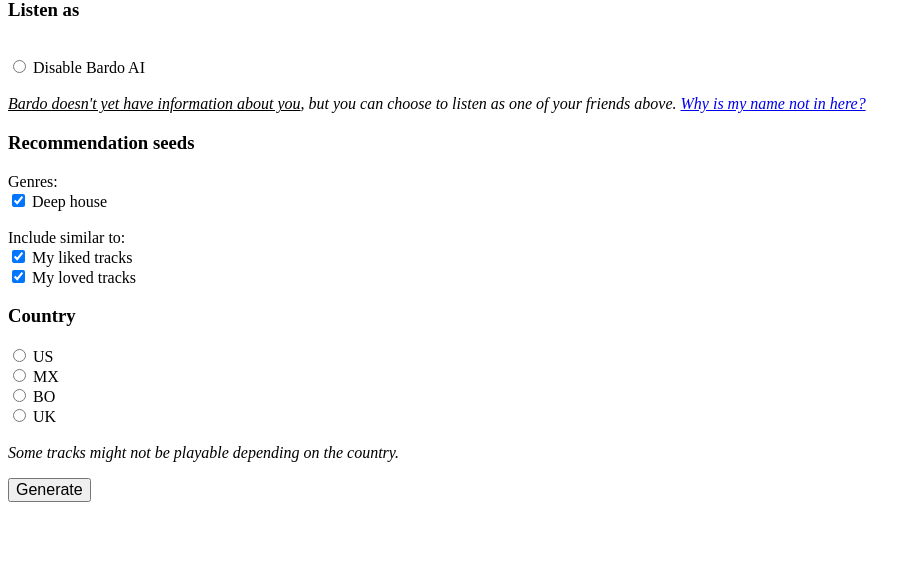
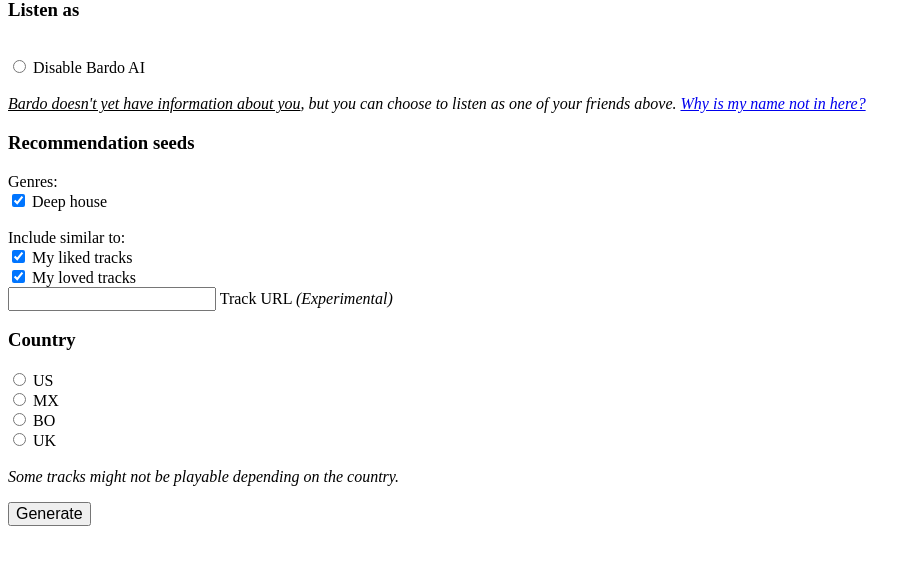
Before and after one commit to lgaleana/bardo, a Flask app: template bardo/templates/playlist-selection.html in a window 1280 px wide. Shown: the part 118-683 px from the top of the page, without its empty margins (0-921 px from the left). Run offline with Flask 2, Linux system fonts and the light colour scheme; the template is opened without the code that fills it, so the values that code supplies are empty; parts of the project's set-up code (start-up, migrations or seed data) failed here and were passed over.

Commit message:
Fixed profile bug

```diff
--- a/bardo/templates/playlist-selection.html
+++ b/bardo/templates/playlist-selection.html
@@ -37,9 +37,7 @@
       Include similar to:<br>
       <input type="checkbox" name="history" value="pos" checked> <label>My liked tracks</label><br>
       <input type="checkbox" name="history" value="very_pos" checked> <label>My loved tracks</label><br>
-      {% if bardo_id == 'lsgaleana@gmail.com' or bardo_id == 'sheaney@gmail.com' %}
-        <input type="text" name="track"> <label>Track URL</label> <i>(In experimentation)</i><br>
-      {% endif %}
+      <input type="text" name="track"> <label>Track URL</label> <i>(Experimental)</i><br>
     </p>
     <h3>Country</h3>
     <p>
--- a/bardo/utils/db_utils.py
+++ b/bardo/utils/db_utils.py
@@ -180,7 +180,10 @@ def save_feedback(bardo_id, feedback, directory, name):
 
   f = open(f'{feedback_dir}/{name}.txt', 'a+')
   for track in feedback:
-    f.write(f'{track["id"]}\t{track["name"]}\t{track["stars"]}\t{track["extra"]}\n')
+    f.write(f'{track["id"]}\t{track["name"]}\t{track["stars"]}')
+    if 'extra' in track:
+      f.write(f'\t{track["extra"]}\n')
+    f.write(f'\n')
   f.close()
 
 def load_ids():
```
